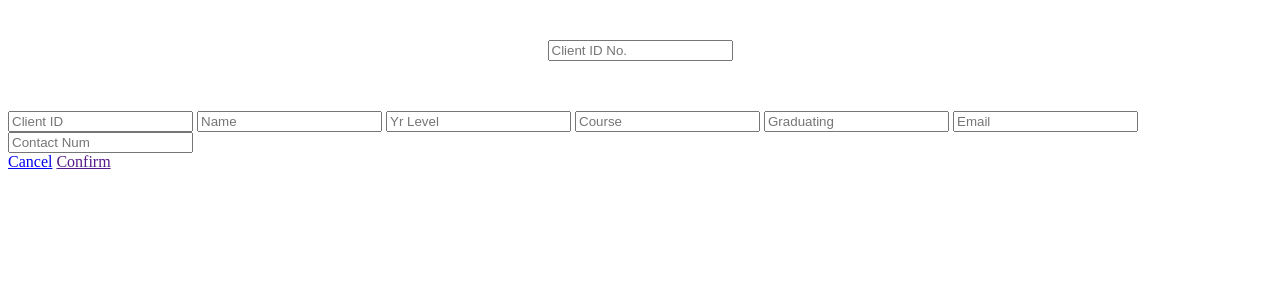
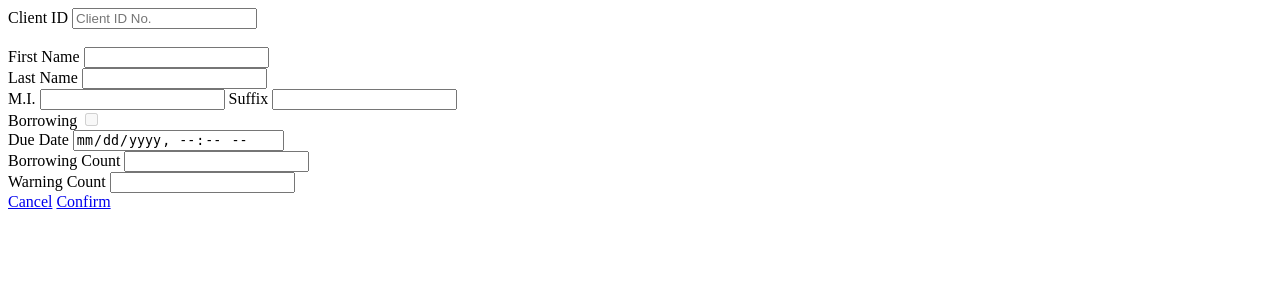
Before and after one commit to Diswis-ITWiz/LoansApp, a Django app: page /loan-item/ in a window 1280 px wide. Shown: the top 300 px of the page. Run offline with Django 5.2, Linux system fonts and the light colour scheme.

Commit message:
Refactor: Select Client Form

```diff
--- a/base/templates/base/Home-Item/find_client.html
+++ b/base/templates/base/Home-Item/find_client.html
@@ -4,74 +4,108 @@
     <meta charset="UTF-8">
     <meta name="viewport" content="width=device-width, initial-scale=1.0">
     <title>Loan Item - Client Search</title>
-    <style>
-        #search__box{
-            display: flex;
-            flex-direction: column;
-            justify-content: center;
-            align-items: center;
-            padding: 2em 0em 2em 0em;
-        }
-        input::-webkit-outer-spin-button,
-        input::-webkit-inner-spin-button {
-        -webkit-appearance: none;
-        margin: 0;
-        }
-    </style>
 </head>
 <body>
     <div id="search__box">
         <form method="GET" action="{% url 'loan-item'%}">
-            <input id="clientSearch" type="number" name='q' placeholder="Client ID No.">
+            <label for="clientId">Client ID</label>
+            <input id="clientSearch" id="clientId" type="number" name='q' placeholder="Client ID No." value="{{client.clientId}}">
         </form>
         <br>
-            {% if borrowingStatus %}
-                <p>UNFULFILLED TRANSACTION: PREVIOUS ITEM HAS NOT BEEN RETURNED</p>
-            {% endif %}
             {% if gradWaiting %}
                 <p>Client is Graduating</p>
             {% endif%}
             {% if input_validity == True %}
-                <a href="{% url 'new-client'%}">Client not found, create new client?</a>
+                <a href="{% url 'new-client'%}">Register New Client</a>
             {% endif%}
 
     </div>
-    <div>
-        {% if client %}
-        <input type="number" value="{{ client.clientId }}" readonly>
-
-            {% if client.suffix%}
-                <input type="text" value="{{client.lastName}}, {{client.firstName}} {{client.middleInitial}}. {{client.suffix}}" readonly>
-            {% else %}
-                <input type="text" value="{{client.lastName}}, {{client.firstName}} {{client.middleInitial}}." readonly>
-            {%endif%}
-
-        <input type="text" value="{{client.yearLevel}}" readonly>
-        <input type="text" value="{{client.course}}" readonly>
-        <input type="text" value="{{client.graduating}}" readonly>
-        <input type="text" value="{{client.email}}" readonly>
-        <input type="text" value="{{client.contactNum}}" readonly>
-        <br>
+    {% if client%}
+    <div style="display: flex; flex-direction: column;">
+        <div>
+            <label for="firstName">First Name</label>
+            <input type="text" id="firstName" value="{{client.firstName}}" readonly>
+        </div>
+        <div>
+            <label for="lastName">Last Name</label>
+            <input type="text" id="lastName" value="{{client.lastName}}" readonly>
+        </div>
+        <div>
+            <label for="middleInitial">M.I.</label>
+            <input type="text" id="middleInitial" value="{{client.middleInitial}}" readonly>
+            <label for="suffic">Suffix</label>
+            <input type="text" id="suffix" value="{{client.suffix}}" readonly>
+        </div>
+        <div>
+            <label for="borrowing">Borrowing</label>
+            <input type="checkbox" id="borrowing" value="{{client.borrowing}}" disabled>
+        </div>
+        <div>
+            <label for="dateDue">Due Date</label>
+            <input type="datetime-local" id="dateDue" value="{{dueDate}}" readonly>
+        </div>
+        <!-- <div>
+            <label for="status">Status</label>
+            <input type="text" id="status">
+        </div> -->
+        <div>
+            <label for="borrowCount">Borrowing Count</label>
+            <input type="number" id="borrowCount" value="{{borrowCount}}" readonly>
+        </div>
+        <div>
+            <label for="warningCount">Warning Count</label>
+            <input type="number" id="warningCount" value="{{client.warningCount}}" readonly>
+        </div>
         <a href="{% url 'home' %}">Cancel</a>
-            {% if borrowingStatus or gradWaiting or blackListed %}
-                <a href="{%  url 'loan-item-transaction' client.clientId %}" style="pointer-events: none">Confirm</a>
-            {% else %}
-                <a href="{%  url 'loan-item-transaction' client.clientId %}">Confirm</a>
-            {% endif %}
-
+        {% if gradWaiting or blackListed %}
+        <a href="#" style="pointer-events: none;">Confirm</a>
         {% else %}
-        <input type="text" placeholder="Client ID" readonly>
-        <input type="text" placeholder="Name" readonly>
-        <input type="text" placeholder="Yr Level" readonly>
-        <input type="text" placeholder="Course" readonly>
-        <input type="text" placeholder="Graduating" readonly>
-        <input type="text" placeholder="Email" readonly>
-        <input type="text" placeholder="Contact Num" readonly>
-        <br>
-        <a href="{% url 'home' %}">Cancel</a>
-        <a href="" style="pointer-events: none">Confirm</a>
+        <a href="{% url 'loan-item-transaction' client.clientId %}">Confirm</a>
         {% endif %}
     </div>
+    {% else%}
+        <div>
+            <label for="firstName">First Name</label>
+            <input type="text" id="firstName" value="{{client.firstName}}" readonly>
+        </div>
+        <div>
+            <label for="lastName">Last Name</label>
+            <input type="text" id="lastName" value="{{client.lastName}}" readonly>
+        </div>
+        <div>
+            <label for="middleInitial">M.I.</label>
+            <input type="text" id="middleInitial" value="{{client.middleInitial}}" readonly>
+            <label for="suffic">Suffix</label>
+            <input type="text" id="suffix" value="{{client.suffix}}" readonly>
+        </div>
+        <div>
+            <label for="borrowing">Borrowing</label>
+            <input type="checkbox" id="borrowing" value="{{client.borrowing}}" disabled>
+        </div>
+        <div>
+            <label for="dateDue">Due Date</label>
+            <input type="datetime-local" id="dateDue" value="{{dueDate}}" readonly>
+        </div>
+        <!-- <div>
+            <label for="status">Status</label>
+            <input type="text" id="status">
+        </div> -->
+        <div>
+            <label for="borrowCount">Borrowing Count</label>
+            <input type="number" id="borrowCount" value="{{borrowCount}}" readonly>
+        </div>
+        <div>
+            <label for="warningCount">Warning Count</label>
+            <input type="number" id="warningCount" value="{{client.warningCount}}" readonly>
+        </div>
+        <a href="{% url 'home' %}">Cancel</a>
+        {% if gradWaiting or blackListed %}
+            <a href="#" style="pointer-events: none;">Confirm</a>
+        {% else %}
+            <a href="#" style="pointer-events: none;">Confirm</a>
+        {% endif %}
+    {% endif %}
+
 
 </body>
 </html>
--- a/base/views.py
+++ b/base/views.py
@@ -40,29 +40,40 @@ def newClient(request):
 
 # Loan Item
 def loanItemClientFinder(request):
-    context = {}
     if request.method == 'GET':
         q = request.GET.get('q', '')
         # Prevents Getting all clients
         if q == '':
-            return render(request, 'base/Home-Item/find_client.html', context)
+            return render(request, 'base/Home-Item/find_client.html', {})
         #Client May Not Exist
         if Client.objects.filter(clientId__exact=q).exists():
             client = Client.objects.get(clientId__exact=q)
+            transactions = Transaction.objects.filter(clientId__exact=q)
+            context = {}
+            if client.borrowing == True:
+                context={
+                    'client':client,
+                    'borrowCount': transactions.count(),
+                    'dueDate': transactions[0].dueDate,
+                    'gradWaiting': True,
+                    'blackListed': True
+                }
+            elif client.gradWaiting or client.blackListed or client.temporaryBlackList:
+                context={
+                        'client':client,
+                        'borrowCount': transactions.count(),
+                        'gradWaiting': True,
+                        'blackListed': True
+                    }
+            else:
+                context={
+                        'client':client,
+                        'borrowCount': transactions.count()
+                }
             # Check if Graduating senior or has currently borrowed an Item:
-            if client.gradWaiting == True:
-                context = {'client': client, 'borrowingStatus': False, 'gradWaiting': client.gradWaiting}
-            elif client.borrowing == True:
-                context = {'client': client, 'borrowingStatus': client.borrowing}
-            elif client.blackListed:
-                context = {'client': client, 'blackListed': True}
-            elif client.temporaryBlackList:
-                context = {'client': client, 'blackListed': True}
-            else:
-                context = {'client':client}
+            return render(request, 'base/Home-Item/find_client.html', context)
         else:
-            context = {'input_validity': True}
-        return render(request, 'base/Home-Item/find_client.html', context)
+            return redirect('new-client')
 
 
 def loanItemTransaction(request, pk):
@@ -101,7 +112,7 @@ def loanItemTransaction(request, pk):
         q = request.GET.get('selectedItem', '')
         if q == '':
             form = LoanItemTransactionForm()
-            context = {'client': client, 'items': items, 'form':form}
+            context = {'client': client, 'items': items, 'form':form, 'selectedItem': None}
             return render(request, 'base/Home-Item/loan_item_transaction.html', context)
 
         selectedItem = LoanItem.objects.get(itemCat__exact=q)
@@ -153,7 +164,7 @@ def loanItemTransaction(request, pk):
             }
         )
         form.fields['dueDate'].initial = dateDue
-        context = {'client': client, 'items': items,  'itemType': itemType, 'form':form}
+        context = {'client': client, 'items': items,  'itemType': itemType, 'form':form, 'selectedItem':itemCat}
         return render(request, 'base/Home-Item/loan_item_transaction.html', context)
 
 
@@ -175,11 +186,11 @@ def loanItemTransaction(request, pk):
             email_borrow_date = form.cleaned_data["dateLoaned"].strftime("%m/%d/%Y %I:%M %p")
             email_due_date = form.cleaned_data["dueDate"].strftime("%m/%d/%Y %I:%M %p")
             itemCatName = getItemTypeName(selectedItem.itemCat)
-
             sendTransactionEmail(selectedItem.itemCat, itemCatName, email_borrow_date, email_due_date, client.email)
 
             return redirect('home')
-        context = {'client': client, 'items': items, 'form':form}
+
+        context = {'client': client, 'items': items, 'form':form, 'selectedItem': None}
         return render(request, 'base/Home-Item/loan_item_transaction.html', context)
 
 
```
Also changed, not shown: base/forms.py (+10 -1 lines), base/templates/base/Home-Item/loan_item_transaction.html (+15 -15 lines).
